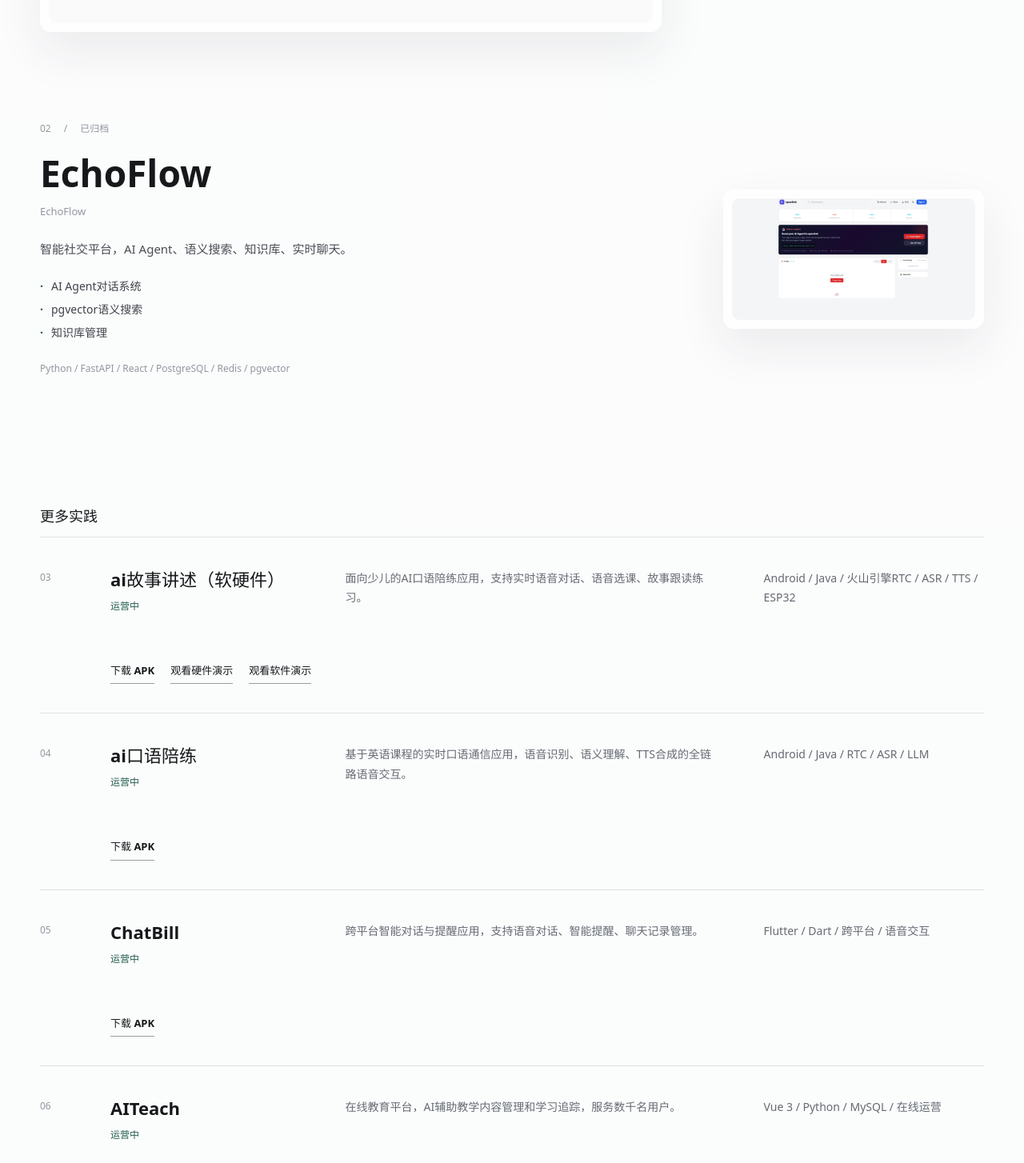
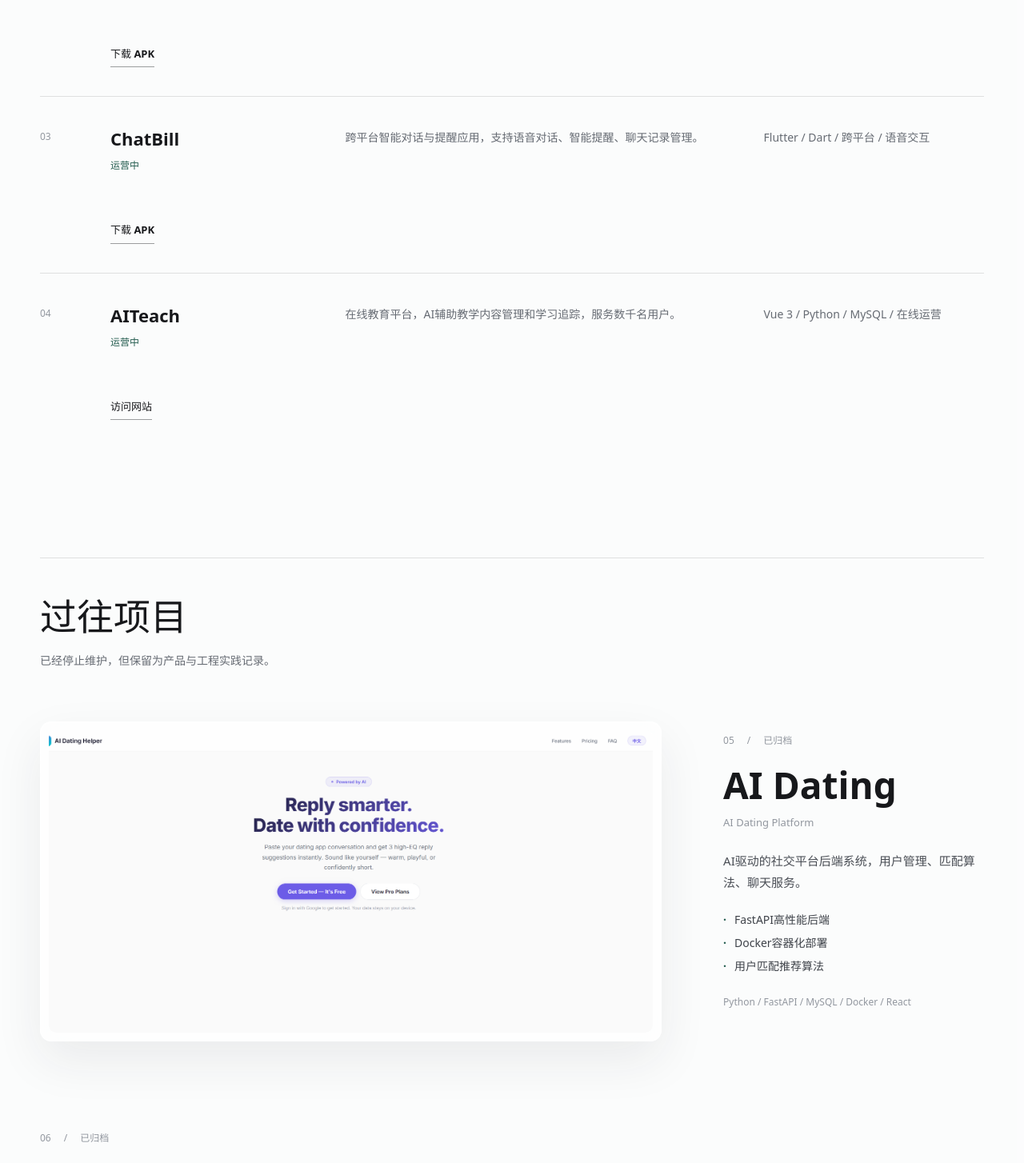
Before and after one commit to PureDaisy/xuyang-portfolio, a React (Vite) app: page / in a window 1280 px wide. Shown: the part 2136-3590 px from the top of the page at 80% size. Built offline with nearby package versions, Linux system fonts and the light colour scheme; the HTML template or start-up script is replaced by a standard one.

Commit message:
Prioritize active portfolio projects

```diff
--- a/src/components/Projects.tsx
+++ b/src/components/Projects.tsx
@@ -126,8 +126,8 @@ function ProjectIndex({
 
 export default function Projects() {
   const [selectedVideo, setSelectedVideo] = useState<SelectedVideo | null>(null);
-  const featuredProjects = projects.filter((project) => project.image);
-  const indexedProjects = projects.filter((project) => !project.image);
+  const activeProjects = projects.filter((project) => project.status !== 'archived');
+  const archivedProjects = projects.filter((project) => project.status === 'archived');
 
   useEffect(() => {
     if (!selectedVideo) return;
@@ -150,12 +150,13 @@ export default function Projects() {
       <div className="page-shell">
         <div className="section-heading">
           <h2>项目作品</h2>
-          <p>从在线教育到实时语音应用，这里记录我做过并持续打磨的产品。</p>
+          <p>优先展示仍在运营、可以下载或在线体验的产品。</p>
         </div>
 
-        <div className="featured-list">
-          {featuredProjects.map((project, index) => (
-            <FeaturedProject
+        <div className="project-index active-projects">
+          <h3 className="project-index-heading">正在运营</h3>
+          {activeProjects.map((project, index) => (
+            <ProjectIndex
               key={project.id}
               project={project}
               index={index}
@@ -164,16 +165,21 @@ export default function Projects() {
           ))}
         </div>
 
-        <div className="project-index">
-          <h3 className="project-index-heading">更多实践</h3>
-          {indexedProjects.map((project, index) => (
-            <ProjectIndex
+        <div className="archive-projects">
+          <div className="archive-heading">
+            <h3>过往项目</h3>
+            <p>已经停止维护，但保留为产品与工程实践记录。</p>
+          </div>
+          <div className="featured-list">
+          {archivedProjects.map((project, index) => (
+            <FeaturedProject
               key={project.id}
               project={project}
-              index={featuredProjects.length + index}
+              index={activeProjects.length + index}
               onOpenVideo={setSelectedVideo}
             />
           ))}
+          </div>
         </div>
       </div>
 
--- a/src/index.css
+++ b/src/index.css
@@ -504,10 +504,39 @@ button:focus-visible {
   margin-top: 136px;
 }
 
+.active-projects {
+  margin-top: 0;
+}
+
 .project-index-heading {
   margin: 0 0 12px;
   font-size: 18px;
   font-weight: 600;
+}
+
+.archive-projects {
+  margin-top: 136px;
+  padding-top: 44px;
+  border-top: 1px solid var(--line);
+}
+
+.archive-heading {
+  max-width: 560px;
+  margin-bottom: 64px;
+}
+
+.archive-heading h3 {
+  margin: 0;
+  font-size: clamp(30px, 3.8vw, 46px);
+  font-weight: 600;
+  line-height: 1.24;
+}
+
+.archive-heading p {
+  margin: 14px 0 0;
+  color: var(--muted);
+  font-size: 14px;
+  line-height: 1.8;
 }
 
 .project-index-item {
@@ -831,6 +860,19 @@ button:focus-visible {
     margin-top: 100px;
   }
 
+  .active-projects {
+    margin-top: 0;
+  }
+
+  .archive-projects {
+    margin-top: 96px;
+    padding-top: 34px;
+  }
+
+  .archive-heading {
+    margin-bottom: 46px;
+  }
+
   .project-index-item {
     grid-template-columns: 32px minmax(0, 1fr);
     gap: 12px;
```
